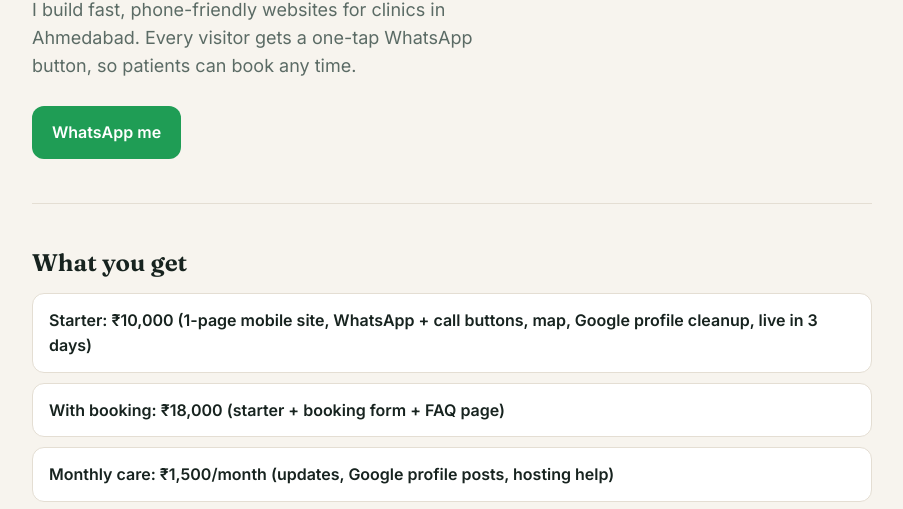
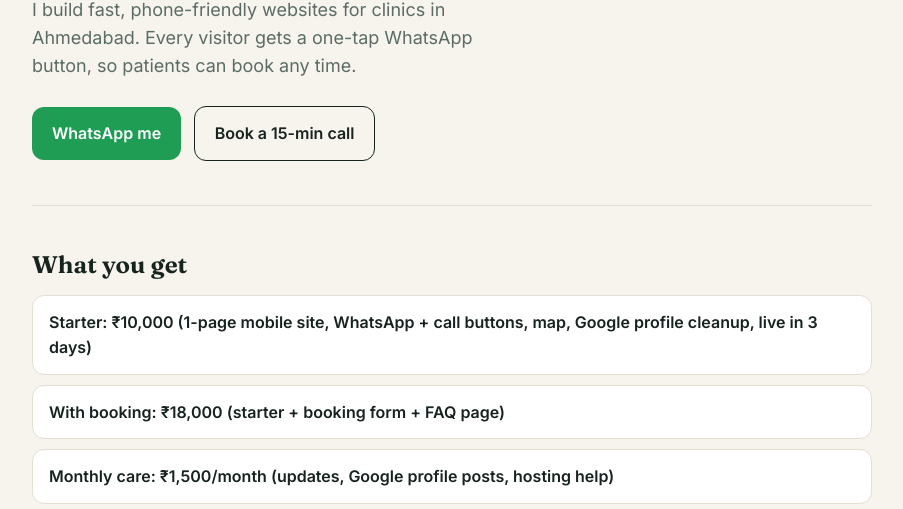
Before and after one commit to dhyeys54/demos, a plain HTML site: page index.html in a window 1280 px wide. Shown: the part 277-786 px from the top of the page, without its empty margins (188-1091 px from the left). Drawn offline with Linux system fonts and the light colour scheme.

Commit message:
trust page: call button

```diff
--- a/index.html
+++ b/index.html
@@ -15,6 +15,7 @@
   header { padding:22px 0; font:650 18px Fraunces, serif; color:var(--brand); }
   h1 { font:650 clamp(32px, 7vw, 52px)/1.08 Fraunces, serif; max-width:16ch; margin-top:24px; }
   .lead { color:var(--muted); font-size:18px; margin-top:14px; max-width:44ch; }
+  .btn.ghost { background:none; color:var(--ink); border:1.5px solid var(--ink); margin-left:8px; }
   .btn { display:inline-flex; margin-top:26px; background:var(--wa); color:#fff; padding:14px 20px; border-radius:12px; font-weight:600; text-decoration:none; min-height:48px; align-items:center; }
   section { padding:44px 0; border-top:1px solid var(--line); margin-top:44px; }
   h2 { font:650 24px Fraunces, serif; margin-bottom:16px; }
@@ -36,6 +37,7 @@
   <h1>Patients book on WhatsApp at 11pm without calling you.</h1>
   <p class="lead">I build fast, phone-friendly websites for clinics in Ahmedabad. Every visitor gets a one-tap WhatsApp button, so patients can book any time.</p>
   <a class="btn" href="https://wa.me/917874450936?text=Hi%2C%20I%20saw%20your%20clinic%20websites.%20I%27d%20like%20to%20know%20more.">WhatsApp me</a>
+  <a class="btn ghost" href="https://cal.com/dhyey-sapara-uotscc/15-min-intro-call">Book a 15-min call</a>
 
   <section>
     <h2>What you get</h2>
```
